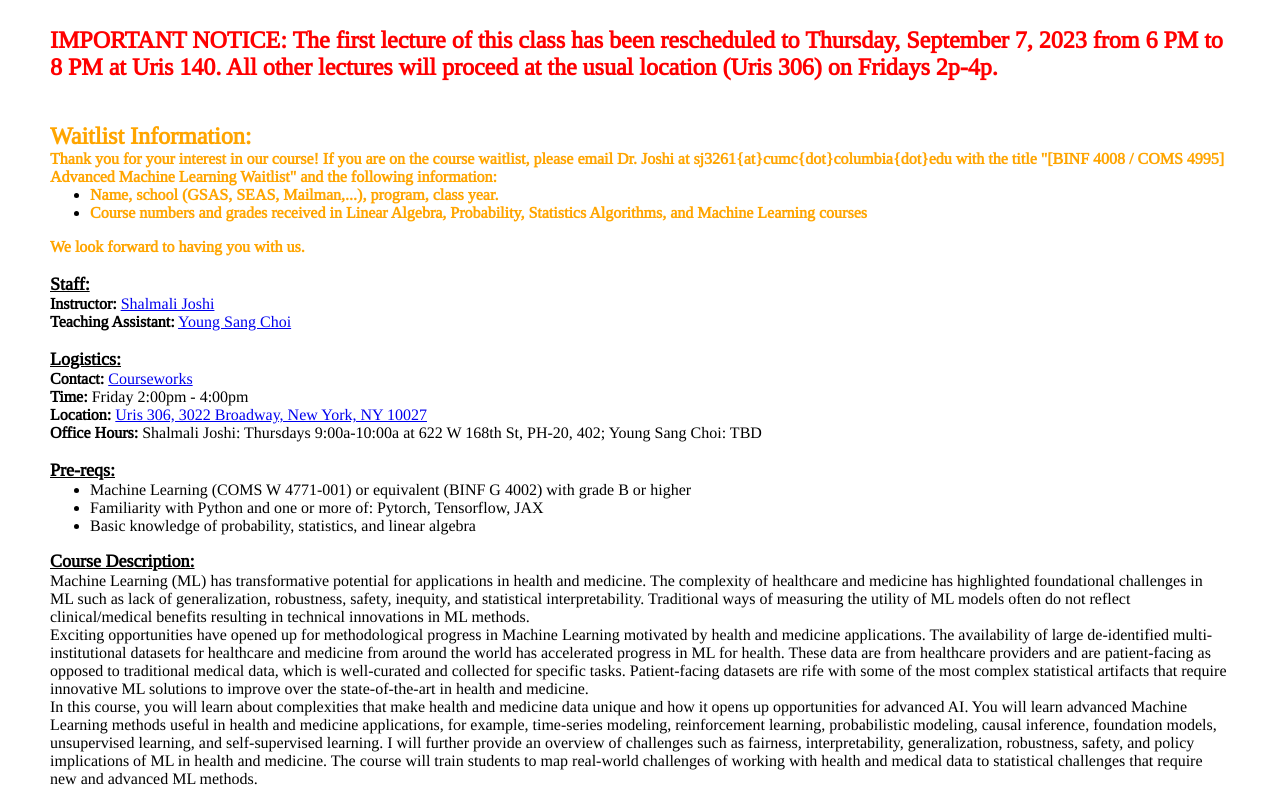
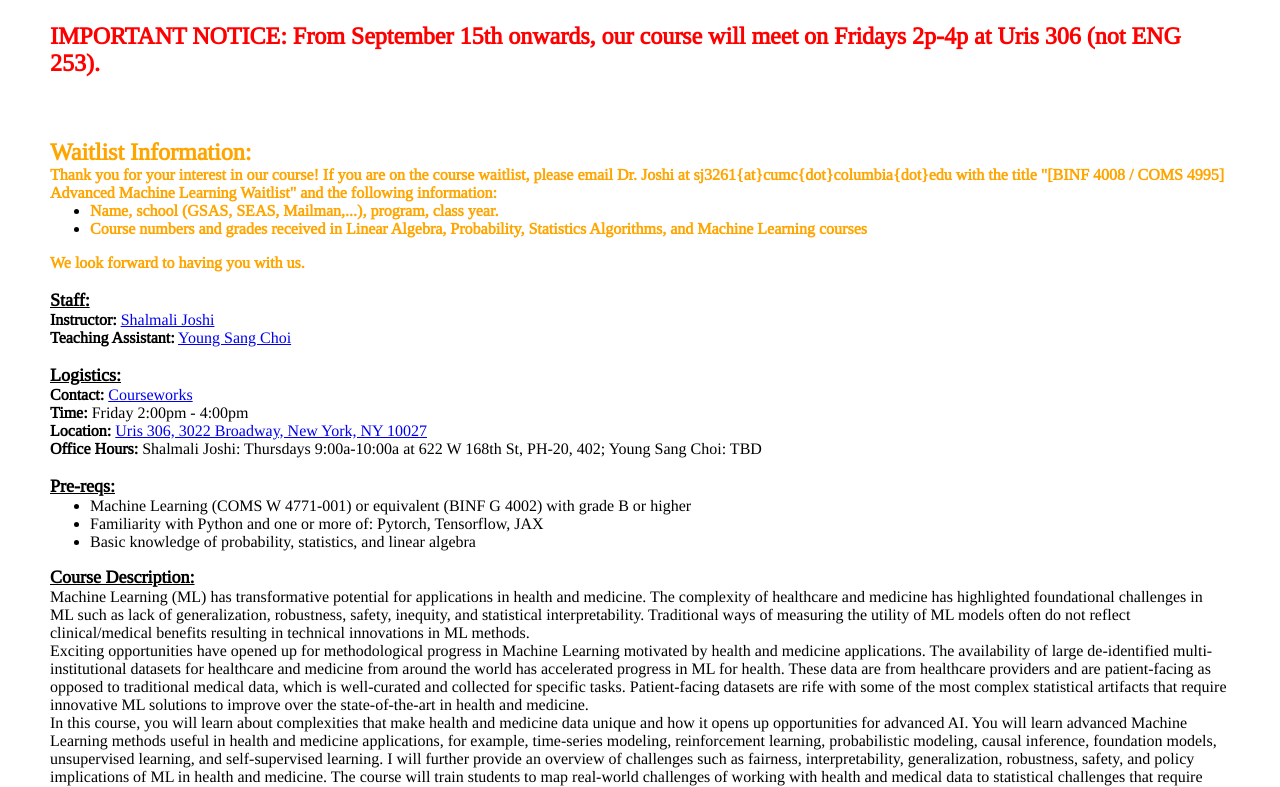
Before and after one commit to reAIM-Lab/binf4008, a plain HTML site: page index.html in a window 1280 px wide. Shown: the part 166-953 px from the top of the page. Drawn offline with nearby package versions, Linux system fonts and the light colour scheme.

Commit message:
Update index.html

```diff
--- a/index.html
+++ b/index.html
@@ -22,7 +22,7 @@
 
 <br>
 
-<h3><b><font color="red"> IMPORTANT NOTICE: The first lecture of this class has been rescheduled to Thursday, September 7, 2023 from 6 PM to 8 PM at Uris 140. All other lectures will proceed at the usual location (Uris 306) on Fridays 2p-4p.</font></b></h3>
+<h2><b><font color="red"> IMPORTANT NOTICE: From September 15th onwards, our course will meet on Fridays 2p-4p at Uris 306 (not ENG 253).</font></b></h2>
 
 <br>
 
```
